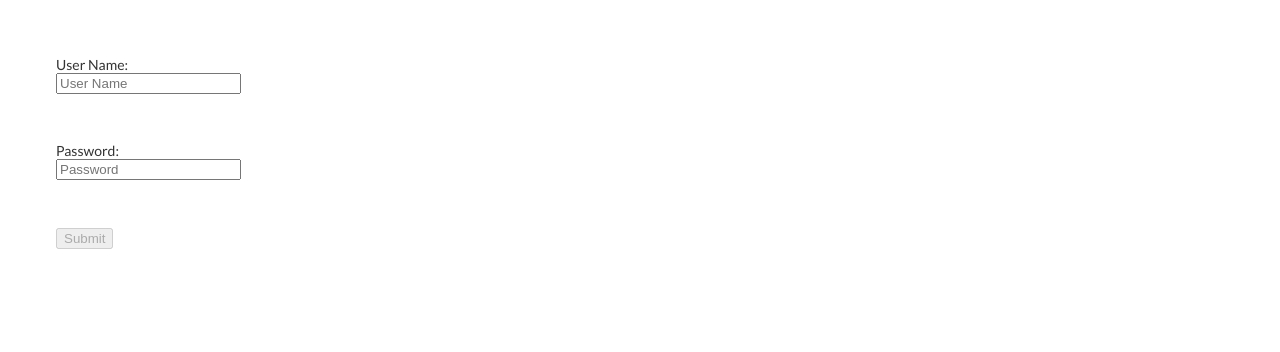
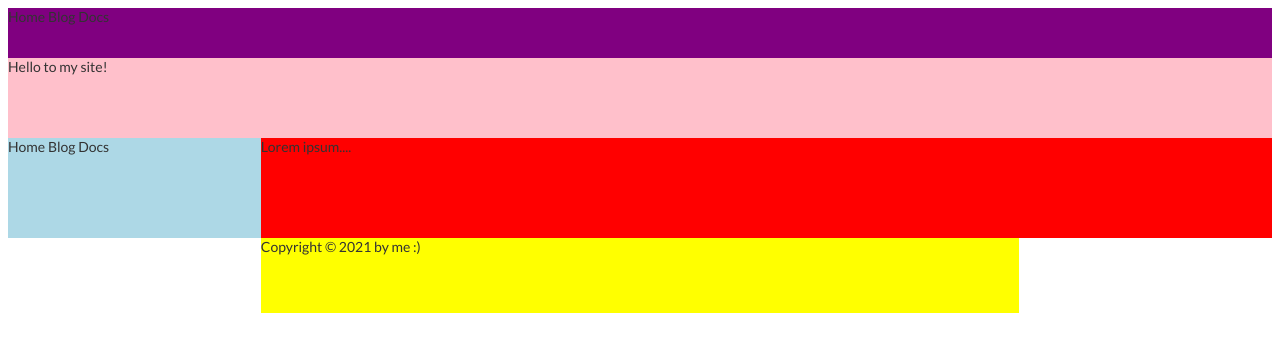
Before and after one commit to rubanMosesExa/exadock-angular, an Angular app: page / in a window 1280 px wide. Shown: the top 352 px of the page. Built offline with nearby package versions, Linux system fonts and the light colour scheme.

Commit message:
completed question 3

```diff
--- a/src/app/app.component.html
+++ b/src/app/app.component.html
@@ -8,5 +8,6 @@
   <app-document-table></app-document-table>
 </div> -->
 
-<app-login-form></app-login-form>
+<!-- <app-login-form></app-login-form> -->
+<app-grid-layout></app-grid-layout>
 <router-outlet></router-outlet>
--- a/src/app/app.module.ts
+++ b/src/app/app.module.ts
@@ -9,6 +9,7 @@ import { DocumentTableDateComponent } from './document-table-date/document-table
 import { DocumentTableStatusComponent } from './document-table-status/document-table-status.component';
 import { LoginFormComponent } from './login-form/login-form.component';
 import {FormsModule, ReactiveFormsModule} from '@angular/forms';
+import { GridLayoutComponent } from './grid-layout/grid-layout.component';
 
 @NgModule({
   declarations: [
@@ -17,7 +18,8 @@ import {FormsModule, ReactiveFormsModule} from '@angular/forms';
     DocumentTableNameComponent,
     DocumentTableDateComponent,
     DocumentTableStatusComponent,
-    LoginFormComponent
+    LoginFormComponent,
+    GridLayoutComponent
   ],
   imports: [
     BrowserModule,
--- /dev/null
+++ b/src/app/grid-layout/grid-layout.component.css
@@ -0,0 +1,249 @@
+/* .wrapper {
+    display: grid;
+    grid-template-columns: repeat(4, 1fr);
+
+}
+
+.one {
+    background-color: red;
+    grid-column: 1/5;
+    height: 50px;
+
+}
+
+.two {
+    background-color: lightblue;
+    grid-column: 1/5;
+
+    height: 80px;
+}
+
+.three {
+    background-color: pink;
+    grid-column: 1;
+    min-height: 100px;
+
+}
+
+.four {
+    background-color: purple;
+    grid-column: 2/5;
+
+}
+
+.five {
+    background-color: lightblue;
+    grid-column: 2 / 4;
+    height: 75px;
+}
+
+.six {
+    grid-column: 3/5;
+} */
+
+.container {
+    display: grid;
+    grid-template-areas: "a b";
+    grid-template-columns: repeat(5, 1fr);
+}
+
+.navbar {
+    background-color: purple;
+    grid-column-start: 1;
+    grid-column-end: 6;
+    height: 50px;
+}
+
+.hero {
+    background-color: pink;
+    height: 80px;
+    grid-column-start: 1;
+    grid-column-end: 6;
+}
+.sidebar {
+    background-color: lightblue;
+    min-height: 100px;
+    grid-column-start: 1;
+    grid-column-end: 1;
+}
+.content {
+    background-color: red;
+    min-height: 100px;
+    grid-column-start: 2;
+    grid-column-end: 6;
+}
+.footer {
+    height: 75px;
+    background-color: yellow;
+    grid-column-start: 2;
+    grid-column-end: 5;
+}
+
+
+/* .container {
+    display: grid;
+}
+
+.navbar {
+    background-color: purple;
+    height: 50px;
+    width: 100;
+}
+
+.hero {
+    background-color: pink;
+    height: 80px;
+    width: auto;
+}
+.sidebar {
+    background-color: lightblue;
+    min-height: 100px;
+
+    grid-row: 1/5;
+}
+.content {
+    background-color: red;
+    min-height: 100px;
+
+    grid-row: 4/5;
+}
+.footer {
+    width: 60%;
+    height: 75px;
+    background-color: yellow;
+    margin: auto;
+}
+*/
+
+
+
+/* .wrapper {
+    display: grid;
+    grid-template-columns: repeat(5, 1fr);
+    grid-auto-rows: minmax(100px, auto);
+  }
+  .one {
+    background-color: red;
+    grid-column: 1/6;
+    grid-row: 1;
+  }
+  .two {
+    background-color: lightblue;
+    grid-column: 1/6;
+    grid-row: 2;
+    height: 60px;
+  }
+  .three {
+    background-color: pink;
+    grid-column: 1;
+    grid-row: 3;
+  }
+  .four {
+    background-color: purple;
+    grid-column: 2/6;
+    grid-row: 3;
+  }
+  .five {
+    background-color: lightblue;
+    grid-column: 3 / 5;
+    grid-row: 4;
+  }
+  .six {
+    /* background-color: red;
+    grid-column: 3/5;
+    grid-row: 1;
+  } */
+
+
+
+
+/* .wrapper {
+    display: grid;
+    grid-template-columns: repeat(4, 1fr);
+
+}
+
+.one {
+    background-color: red;
+    grid-column: 1/5;
+    height: 50px;
+
+}
+
+.two {
+    background-color: lightblue;
+    grid-column: 1/5;
+
+    height: 80px;
+}
+
+.three {
+    background-color: pink;
+    grid-column: 1;
+    min-height: 100px;
+
+}
+
+.four {
+    background-color: purple;
+    grid-column: 2/5;
+
+}
+
+.five {
+    background-color: lightblue;
+    grid-column: 2 / 4;
+    height: 75px;
+}
+
+.six {
+    grid-column: 3/5;
+} */
+
+
+
+
+/* .wrapper {
+    display: grid;
+
+}
+
+.one {
+    background-color: red;
+    grid-column: 1/4;
+    height: 50px;
+
+}
+
+.two {
+    background-color: lightblue;
+    grid-column: 1/4;
+
+    height: 80px;
+}
+
+.three {
+    background-color: pink;
+    grid-column: 1/2;
+    min-height: 100px;
+
+}
+
+.four {
+    background-color: purple;
+    grid-column: 1/2;
+
+}
+
+.five {
+    background-color: lightblue;
+    grid-column: 2 / 4;
+    height: 75px;
+
+}
+
+.six {
+
+    grid-column: 3/5;
+
+} */
--- /dev/null
+++ b/src/app/grid-layout/grid-layout.component.html
@@ -0,0 +1,18 @@
+<div class="container">
+    <div class="navbar">Home Blog Docs
+    </div>
+    <div class="hero">Hello to my site!</div>
+    <div class="sidebar">Home Blog Docs</div>
+    <div class="content">Lorem ipsum....</div>
+    <div class="footer">Copyright © 2021 by me :)</div>
+</div>
+
+
+<!-- <div class="wrapper">
+    <div class="one">One</div>
+    <div class="two">Two</div>
+    <div class="three">Three</div>
+    <div class="four">Four</div>
+    <div class="five">Five</div>
+    <div class="six">Six</div>
+  </div> -->
```
Also changed, not shown: src/app/grid-layout/grid-layout.component.ts (added, +10 -0 lines), 1 other file (tests, documents, lock files or other folders).
